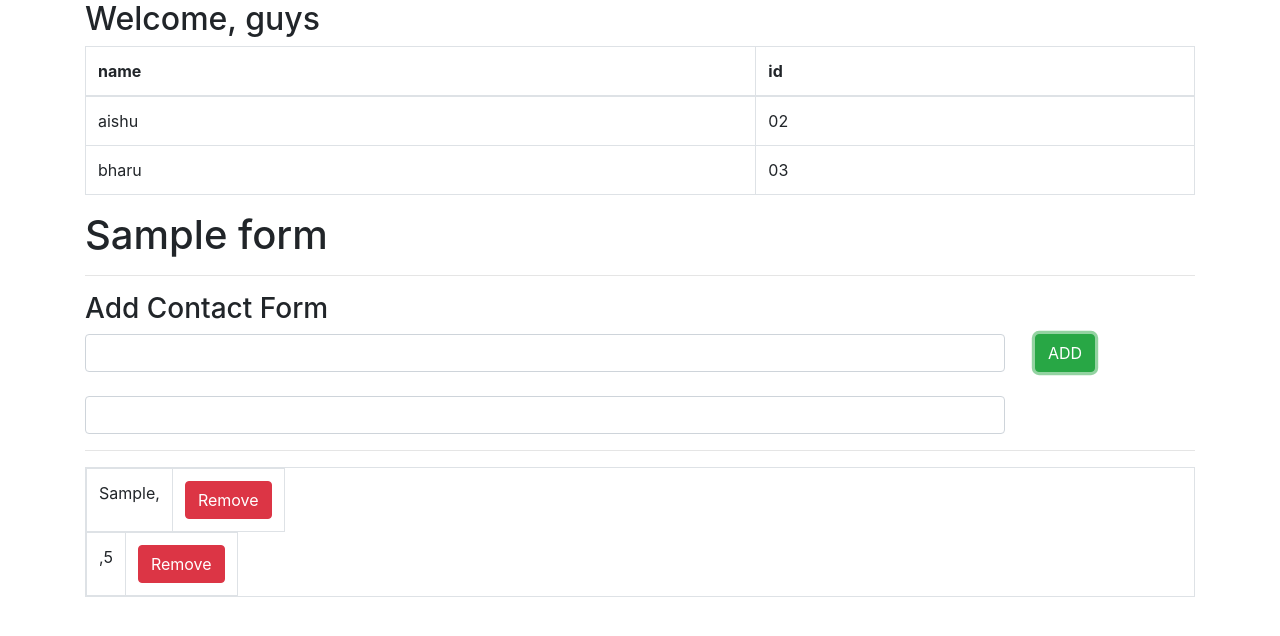
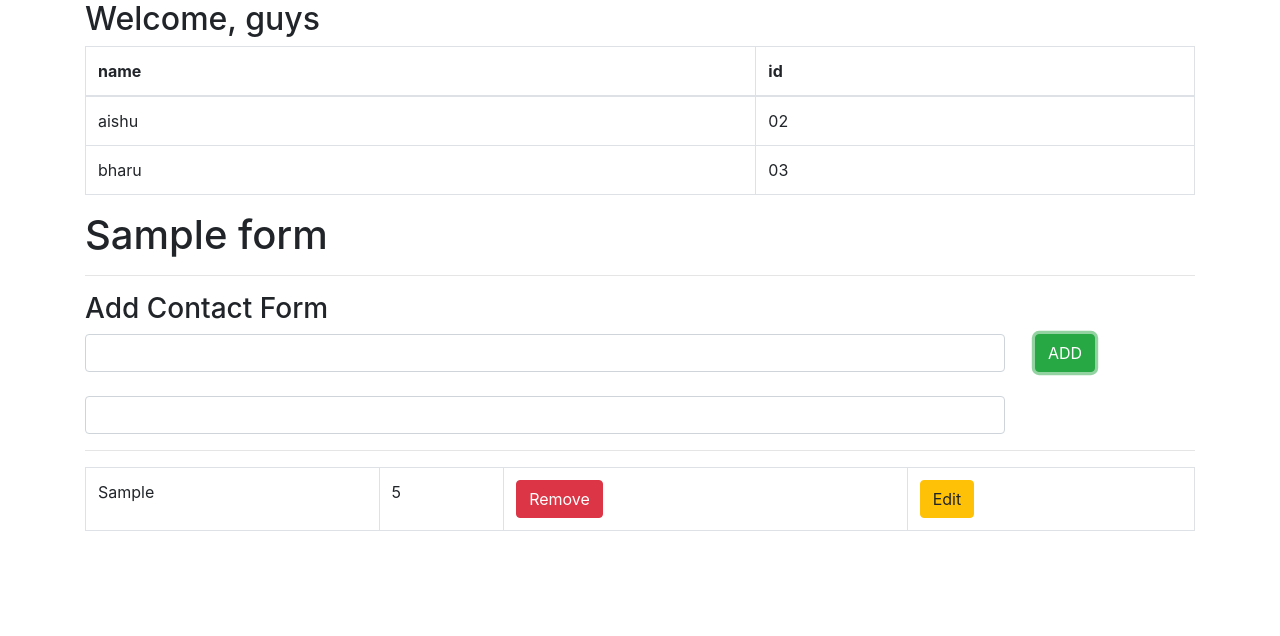
Before and after one commit to MbF-Aishwarya/my-try, a React (Create React App) app: page / in a window 1280 px wide. Both pictures are taken after typing "Sample", "5" into the empty fields and a click on the input "ADD". Shown: the top 636 px of the page. Built offline with nearby package versions, Linux system fonts and the light colour scheme.

Commit message:
table with two

```diff
--- a/src/App.js
+++ b/src/App.js
@@ -9,11 +9,11 @@
  constructor(props){
     super(props);
     this.handleChange = this.handleChange.bind(this);
-    this.handleChangenumber = this.handleChangenumber.bind(this);
     this.handleSubmit = this.handleSubmit.bind(this);
     this.state = {
       name: '',
       number: '',
+      edit: false,
       tableData: {
         nameandid: ["name","id"],
         nameandidrow: [{
@@ -31,40 +31,34 @@
   }
 
   handleChange(e){
+    console.log(e.target.name);
     this.setState({
-      name: e.target.value,
-    })
-  }
-
-  handleChangenumber(e){
-    this.setState({
-      number: e.target.value
+      [e.target.name]:e.target.value,
     })
   }
 
   handleSubmit(e){
     e.preventDefault();
     let contact = {
-      name: this.state.name
+      name: this.state.name,
+      number: this.state.number,
+      id: new Date().toString()
     }
-    let numbers = {
-      number: this.state.number
-    }
+    this.props.createContact(contact);
     this.setState({
       name: '',
-      number:''
+      number: '',
+      id: ''
     });
-    this.props.createContact(contact),
-    this.props.createNumber(numbers)
   }
 
   listView(data, index){
     return (
-      <div className="row">
-        <div className="col-md-10">
-         <tr>
-          <td key={index}>
-            {data.name},
+        <tr key={index}>
+          <td>
+            {data.name}
+          </td>
+          <td>
             {data.number}
           </td>
           <td>
@@ -72,17 +66,30 @@
               Remove
             </button>
           </td>
-          </tr>
-        </div>
-    </div>
+          <td>
+            <button onClick={this.editContact.bind(this, data)} className="btn btn-warning">
+             Edit
+            </button>
+          </td>
+        </tr>
+
     )
   }
-
-
 
   deleteContact(e, index){
     e.preventDefault();
     this.props.deleteContact(index);
+  }
+  updateContact(e, index){
+    e.preventDefault();
+    this.props.updateContact(index);
+  }
+
+  editContact(data){
+    this.setState({
+      edit: !this.state.edit
+    })
+    console.log(data);
   }
 
   render() {
@@ -96,7 +103,7 @@
       </tr></thead>)
       var tableBody = dataRows.map(function(row){
         return(
-          <tr>
+          <tr key={row.id}>
             {dataColumns.map(function(column){
               return <td>{row[column]}</td>;
             })}
@@ -123,9 +130,9 @@
             <form onSubmit={this.handleSubmit}>
               <div className="row">
                 <div className="col-md-10">
-                  <input type="text"  onChange={this.handleChange} className="form-control" value={this.state.name}/>
+                  <input type="text"  onChange={this.handleChange} className="form-control" value={this.state.name} name="name"/>
                   <br />
-                  <input type="number" onChange={this.handleChangenumber} className="form-control" value={this.state.number}/>
+                  <input type="number" onChange={this.handleChange} className="form-control" value={this.state.number} name="number"/>
                 </div>
                 <div className="col-md-2">
                   <input type="submit" className="btn btn-success" value="ADD"/>
@@ -136,12 +143,11 @@
           <hr />
         {
           <table className="table table-bordered table-hover" width="100%">
-            <tbody>
-             <tr>{this.props.contacts.map((contact, i) => this.listView(contact, i))}</tr>
-            </tbody>
+             {this.props.contacts.map((contact, i) => this.listView(contact, i))}
           </table>
         }
         </div>
+        {this.state.edit&&<div>edit</div>}
       </div>
     )
   }
@@ -149,17 +155,17 @@
 
 
 const mapStateToProps = (state, ownProps) => {
+  console.log(state);
   return {
-    contacts: state.contacts,
-    numbers: state.numbers
+    contacts: state.contacts
   }
 };
 
 const mapDispatchToProps = (dispatch) => {
   return {
     createContact: contact => dispatch(contactAction.createContact(contact)),
-    createNumber: number => dispatch(contactAction.createNumber(number)),
-    deleteContact: index =>dispatch(contactAction.deleteContact(index))
+    deleteContact: index =>dispatch(contactAction.deleteContact(index)),
+    updateContact: index =>dispatch(contactAction.updateContact(index))
   }
 };
 
--- a/src/actions/actionTypes.js
+++ b/src/actions/actionTypes.js
@@ -1,4 +1,4 @@
 export const GET_ALL_CONTACTS = 'GET_ALL_CONTACTS';
 export const CREATE_NEW_CONTACT = 'CREATE_NEW_CONTACT';
-export const CREATE_NEW_NUMBER = 'CREATE_NEW_NUMBER';
 export const REMOVE_CONTACT = 'REMOVE_CONTACT';
+export const UPDATE_CONTACT = 'UPDATE_CONTACT';
--- a/src/actions/contactAction.js
+++ b/src/actions/contactAction.js
@@ -7,16 +7,16 @@
     }
   };
 
-export const createNumber = (numbers) => {
-    return {
-      type: actionTypes.CREATE_NEW_NUMBER,
-      numbers: numbers
-    }
-  };
-
 export const deleteContact = (id) => {
     return {
         type: actionTypes.REMOVE_CONTACT,
         id: id
     }
 }
+
+export const updateContact = (id) => {
+    return {
+        type: actionTypes.UPDATE_CONTACT,
+        id: id
+    }
+}
--- a/src/reducers/contactReducer.js
+++ b/src/reducers/contactReducer.js
@@ -7,14 +7,11 @@
         ...state,
         Object.assign({}, action.contact)
       ];
-      case actionTypes.CREATE_NEW_NUMBER:
-      return [
-        ...state,
-        Object.assign({}, action.numbers)
-      ];
       case actionTypes.REMOVE_CONTACT:
       return state.filter((data, i) => i !== action.id);
       default:
             return state;
+      case actionTypes.UPDATE_CONTACT:
+      return state.map((data, i) => i === action.id ? {...data, editing:!data.editing}:data);
     }
   };
--- a/src/reducers/index.js
+++ b/src/reducers/index.js
@@ -1,8 +1,6 @@
 import { combineReducers } from 'redux';
 import contacts from './contactReducer';
-import numbers from './contactReducer';
 
 export default combineReducers({
     contacts: contacts,
-   numbers:numbers
 });
```
